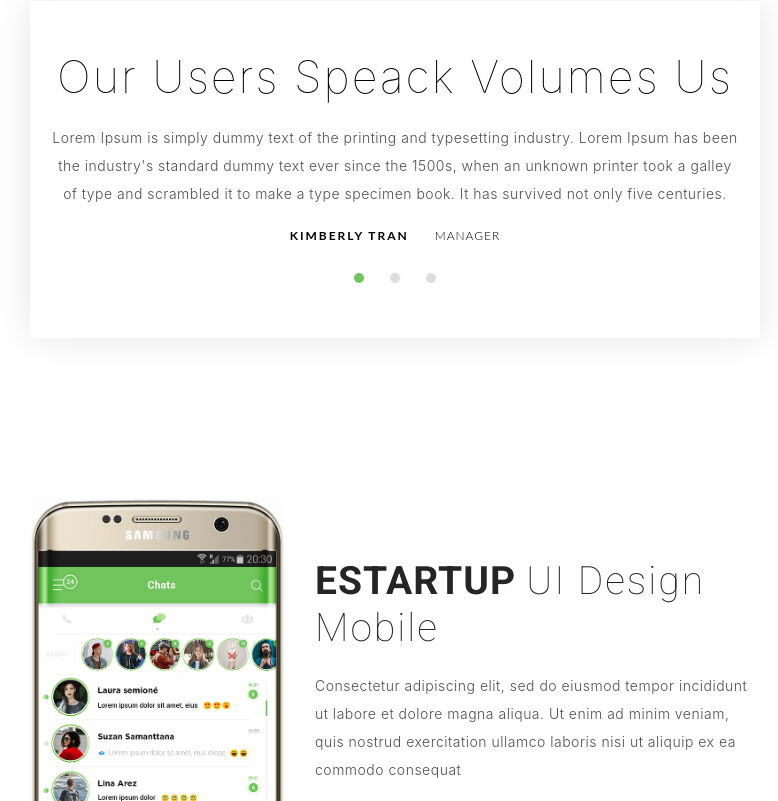
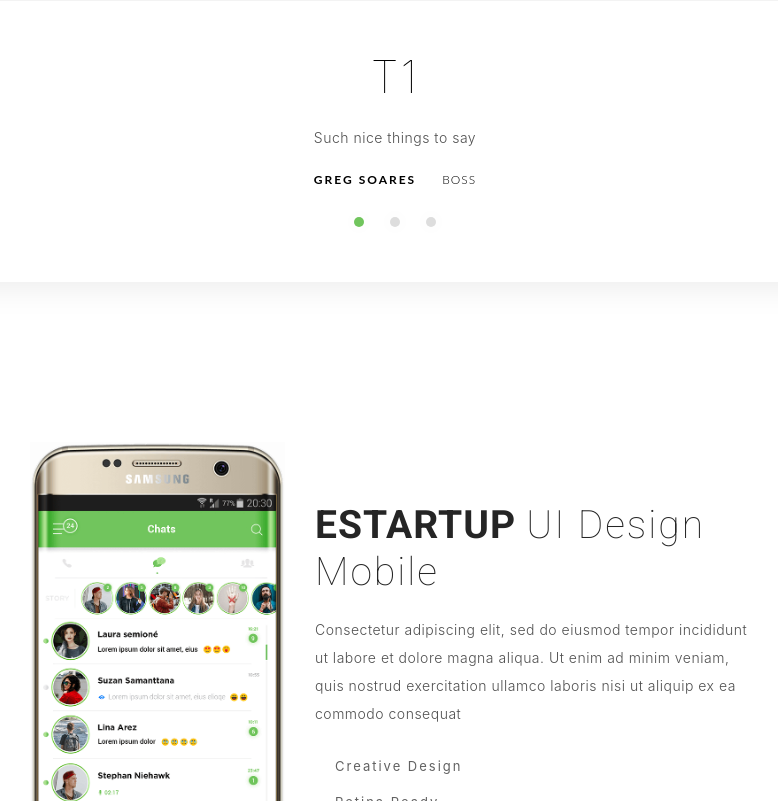
Before and after one commit to gregsoares/AgencyTemplate, a React (Create React App) app in the folder client/: page / in a window 1280 px wide. Shown: the part 1843-2644 px from the top of the page, without its empty margins (245-1023 px from the left). Built offline with nearby package versions, Linux system fonts and the light colour scheme; some icons are missing.

Commit message:
Testimonial component receives props

```diff
--- a/client/src/App.js
+++ b/client/src/App.js
@@ -30,7 +30,20 @@
       iconThree: {
         text: 'Icon Three Text'
       },
-
+    }
+    const testimonials = {
+      testimonial: {
+        title: 'T1',
+        text: 'Such nice things to say',
+        authorName: 'Greg Soares',
+        authorPosition: 'Boss'
+      },
+      // testimonial: {
+      //   title: 'T2',
+      //   text: 'Such great things to say',
+      //   authorName: 'Greg Soares 2',
+      //   authorPosition: 'Bossy'
+      // }
     }
 
     return (
@@ -47,7 +60,7 @@
           iconThree={icons.iconThree}
         />
         <Features />
-        <Testimonials />
+        <Testimonials content={testimonials.testimonial}/>
         <AboutUs />
         <Team />
         {/* <Video /> */}
--- a/client/src/Components/Testimonials/Testimonials.js
+++ b/client/src/Components/Testimonials/Testimonials.js
@@ -2,6 +2,21 @@
 
 const Testimonials = props => {
 
+  // TODO: on componentDidMount load all testimonials
+
+  const carouselItem = testimonial => { return (
+    <div className="carousel-item active ">
+      <div className="top-top">
+
+        <h2>{testimonial.title}</h2>
+        <p>{testimonial.text}</p>
+        <h4>{testimonial.authorName}<span>{testimonial.authorPosition} </span></h4>
+
+      </div>
+    </div>
+  )}
+
+  // FIXME: onClick() make change to className to add/remove "active" from carousel-item div and <li data-target>
   return (
     <React.Fragment>
       {/* <!--========================== */}
@@ -12,45 +27,36 @@
         <div className="container">
           <div className="row justify-content-center">
 
-            <div className="col-md-8">
+            <div className="col-md-10">
 
               <div className="testimonials-content">
                 <div id="carousel-example-generic" className="carousel slide" data-ride="carousel">
 
                   <div className="carousel-inner" role="listbox">
 
-                    <div className="carousel-item  active">
+                  {carouselItem(props.content)}
+
+                    {/* <div className="carousel-item">
                       <div className="top-top">
 
-                        <h2>Our Users Speack volumes us</h2>
-                        <p>Lorem Ipsum is simply dummy text of the printing and typesetting industry. Lorem Ipsum has been the industry's standard dummy text ever since the 1500s, when an unknown printer took a galley of type and scrambled it to make a type
-                      specimen book. It has survived not only five centuries.</p>
-                        <h4>Kimberly Tran<span>manager</span></h4>
-
-                      </div>
-                    </div>
-
-                    <div className="carousel-item ">
-                      <div className="top-top">
-
-                        <h2>Our Users Speack volumes us</h2>
-                        <p>Lorem Ipsum is simply dummy text of the printing and typesetting industry. Lorem Ipsum has been the industry's standard dummy text ever since the 1500s, when an unknown printer took a galley of type and scrambled it to make a type
+                        <h2>Second Testimonial</h2>
+                        <p>Simply dummy text of the printing and typesetting industry. Lorem Ipsum has been the industry's standard dummy text ever since the 1500s, when an unknown printer took a galley of type and scrambled it to make a type
                       specimen book. It has survived not only five centuries.</p>
                         <h4>Henderson<span>manager</span></h4>
 
                       </div>
                     </div>
 
-                    <div className="carousel-item ">
+                    <div className="carousel-item active">
                       <div className="top-top">
 
-                        <h2>Our Users Speack volumes us</h2>
+                        <h2>Volumes us</h2>
                         <p>Lorem Ipsum is simply dummy text of the printing and typesetting industry. Lorem Ipsum has been the industry's standard dummy text ever since the 1500s, when an unknown printer took a galley of type and scrambled it to make a type
                       specimen book. It has survived not only five centuries.</p>
                         <h4>David Spark<span>manager</span></h4>
 
                       </div>
-                    </div>
+                    </div> */}
 
                   </div>
 
@@ -59,7 +65,7 @@
                     <ul className="list-unstyled carousel-indicators">
                       <li data-target="#carousel-example-generic" data-slide-to="0" className="active"></li>
                       <li data-target="#carousel-example-generic" data-slide-to="1"></li>
-                      <li data-target="#carousel-example-generic" data-slide-to="2"></li>
+                      <li data-target="#carousel-example-generic" data-slide-to="2" ></li>
                     </ul>
 
                   </div>
```
